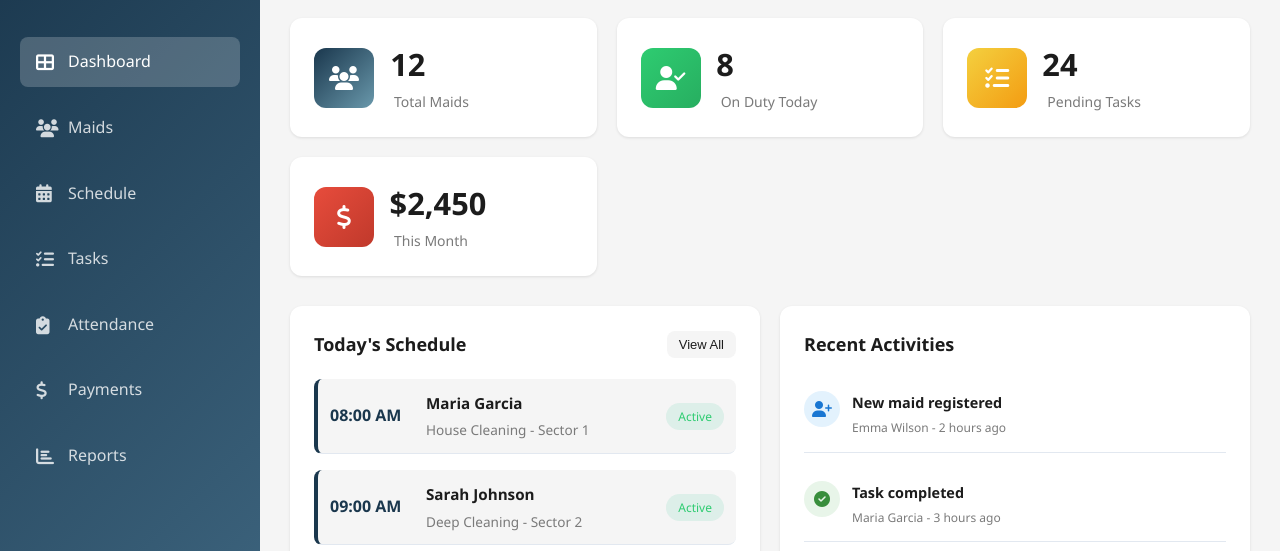
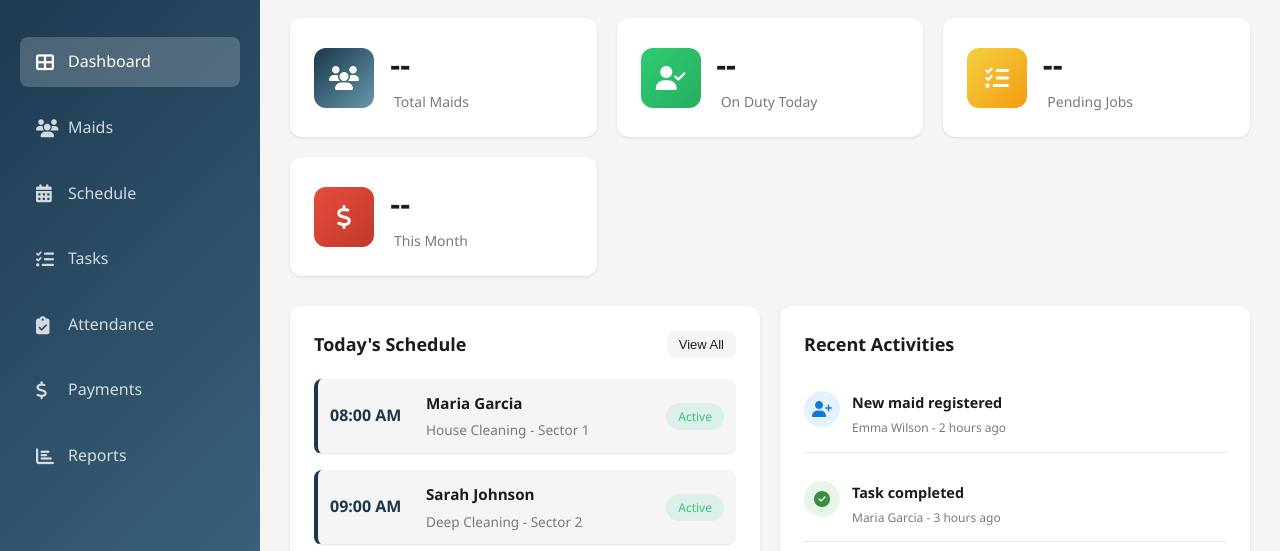
Before and after one commit to yassin727/software, a website: page public/index.html in a window 1280 px wide. Shown: the part 82-633 px from the top of the page. Drawn offline with Linux system fonts and the light colour scheme; no server answers; sample sign-in values are in the browser's storage.

Commit message:
Fix: Add cache control, version endpoint, remove deprecated mongoose options, add stat IDs

```diff
--- a/public/index.html
+++ b/public/index.html
@@ -90,7 +90,7 @@
                         <i class="fas fa-users"></i>
                     </div>
                     <div class="stat-details">
-                        <h3>12</h3>
+                        <h3 id="statTotalMaids">--</h3>
                         <p>Total Maids</p>
                     </div>
                 </div>
@@ -99,7 +99,7 @@
                         <i class="fas fa-user-check"></i>
                     </div>
                     <div class="stat-details">
-                        <h3>8</h3>
+                        <h3 id="statOnDuty">--</h3>
                         <p>On Duty Today</p>
                     </div>
                 </div>
@@ -108,8 +108,8 @@
                         <i class="fas fa-tasks"></i>
                     </div>
                     <div class="stat-details">
-                        <h3>24</h3>
-                        <p>Pending Tasks</p>
+                        <h3 id="statPendingTasks">--</h3>
+                        <p>Pending Jobs</p>
                     </div>
                 </div>
                 <div class="stat-card">
@@ -117,7 +117,7 @@
                         <i class="fas fa-dollar-sign"></i>
                     </div>
                     <div class="stat-details">
-                        <h3>$2,450</h3>
+                        <h3 id="statRevenue">--</h3>
                         <p>This Month</p>
                     </div>
                 </div>
```
Also changed, not shown: config/mongodb.js (+3 -4 lines), server.js (+25 -3 lines).
